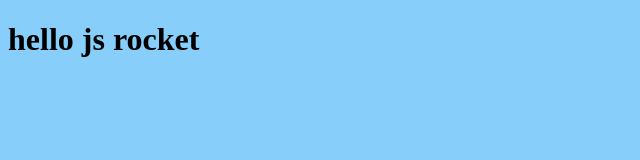
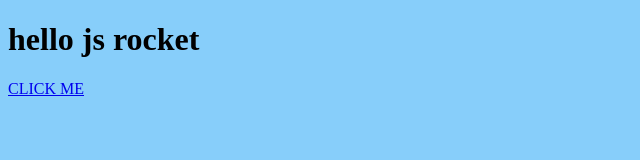
Before and after one commit to karbelius/jsrocket_tut, a plain HTML site: page index.html in a window 1280 px wide. Shown: the whole page, without its empty margins (0-640 px from the left). Drawn offline with Linux system fonts and the light colour scheme.

Commit message:
updated code

```diff
--- a/index.html
+++ b/index.html
@@ -7,5 +7,6 @@
 </head>
 <body>
 	<h1>hello js rocket</h1>
+	<a href="#" onclick="sayMyName('bajkorv');">CLICK ME</a>
 </body>
 </html>
--- a/js/script.js
+++ b/js/script.js
@@ -1,3 +1,7 @@
+var sayMyName = function (name) {
+	alert('My name is: '+name);
+}
+
 var car = {
 	make: 'VW',
 	type: 'Polo',
```
